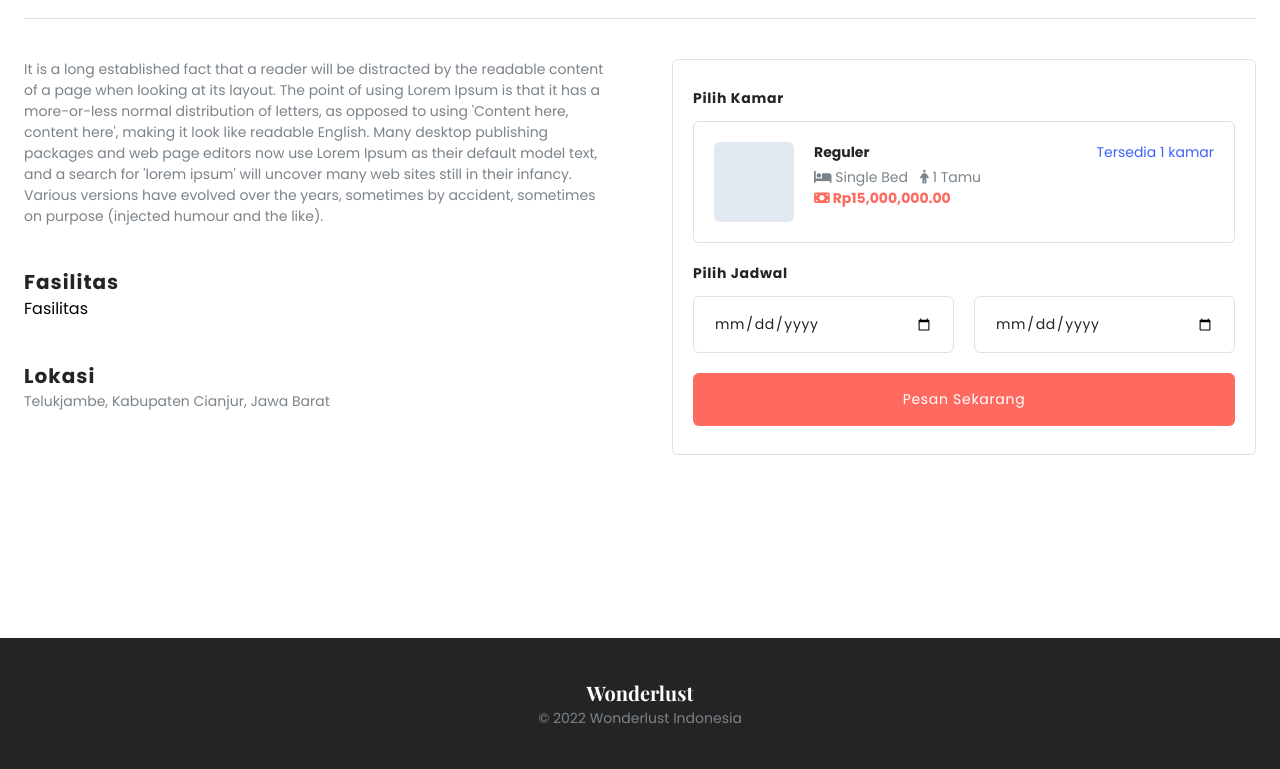
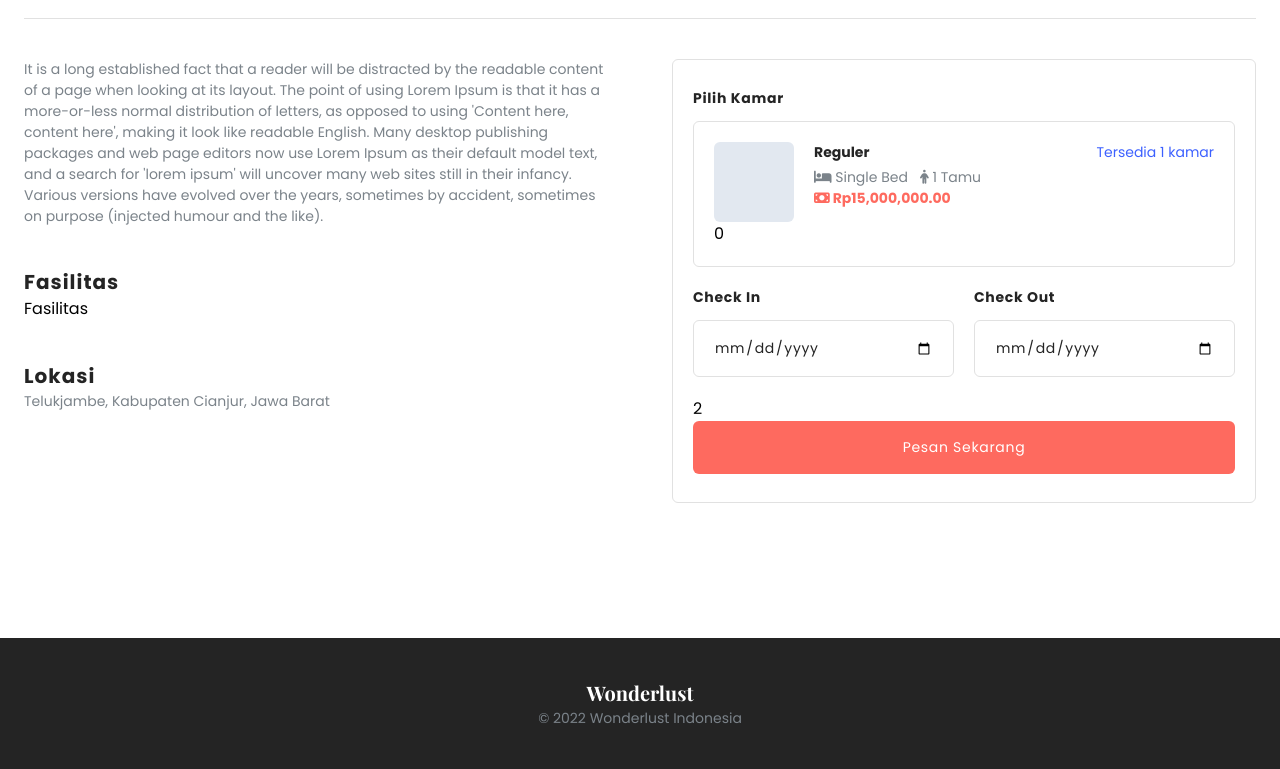
Before and after one commit to fadhlijabbar/wonderlust, a PHP site: page /hotel.php?id=4 in a window 1280 px wide. Shown: the part 1071-1840 px from the top of the page. Run offline with PHP 8.4, Linux system fonts and the light colour scheme; data comes from the database, SQL or seed files in the repository; some libraries are stand-ins or nearby versions; some web fonts are replaced.

Commit message:
update fadhli

```diff
--- a/dist/output.css
+++ b/dist/output.css
@@ -584,6 +584,10 @@ Ensure the default browser behavior of the `hidden` attribute.
   margin-right: 0.75rem;
 }
 
+.mt-5 {
+  margin-top: 1.25rem;
+}
+
 .inline-block {
   display: inline-block;
 }
@@ -779,6 +783,14 @@ Ensure the default browser behavior of the `hidden` attribute.
 
 .p-3 {
   padding: 0.75rem;
+}
+
+.p-1 {
+  padding: 0.25rem;
+}
+
+.p-2 {
+  padding: 0.5rem;
 }
 
 .px-6 {
--- a/hotel.php
+++ b/hotel.php
@@ -20,6 +20,7 @@ $id_hotel = $_GET['id'];
     <link rel="preconnect" href="https://fonts.gstatic.com" crossorigin>
     <link href="https://fonts.googleapis.com/css2?family=Playfair+Display:ital,wght@0,400;0,500;0,600;0,700;0,800;0,900;1,400;1,500;1,600;1,700;1,800;1,900&display=swap" rel="stylesheet">
     <script src="https://kit.fontawesome.com/be579e605d.js" crossorigin="anonymous"></script>
+    <script src="https://code.jquery.com/jquery-3.6.0.js" integrity="sha256-H+K7U5CnXl1h5ywQfKtSj8PCmoN9aaq30gDh27Xc0jk=" crossorigin="anonymous"></script>
 </head>
 
 <body class="font-poppins">
@@ -148,11 +149,15 @@ $id_hotel = $_GET['id'];
                                 <div class="text-sm font-bold text-quaternary tracking-wider mb-3">
                                     Pilih Kamar
                                 </div>
+
+                                <form action="book.php?id=<?php echo $id_hotel ?>" method="GET">
                                     <?php
-                                $getRoom = mysqli_query($conn, "SELECT * FROM kamar WHERE id_hotel = '$data[id_hotel]' ORDER BY harga ASC");
+                                    $getRoom = mysqli_query($conn, "SELECT * FROM kamar WHERE id_hotel = '$data[id_hotel]' and tersedia>=1 ORDER BY id_kamar ASC");
+                                    $number = 1;
                                     while ($dataRoom = mysqli_fetch_array($getRoom)) {
                                     ?>
-                                    <div class="border border-border rounded-md p-5 cursor-pointer mb-5">
+
+                                        <div id="roomList<?php echo $number ?>" class="border border-border rounded-md p-5 cursor-pointer mb-5">
                                             <div>
                                                 <div class="w-20 h-20 bg-slate-200 rounded-md float-left mr-5"></div>
                                                 <div class="float-left">
@@ -181,22 +186,38 @@ $id_hotel = $_GET['id'];
                                                     </div>
                                                 </div>
                                                 <div class="clear-both"></div>
+
+                                                <div class="">
+                                                    <input type="text" id="id_kamar<?php echo $number; ?>" name="id_kamar<?php echo $number; ?>" value="0">
                                                 </div>
                                             </div>
-                                <?php } ?>
-                                <input type="hidden" name="id_kamar" value="">
-                                <div class="text-sm font-bold text-quaternary tracking-wider mb-3">
-                                    Pilih Jadwal
                                         </div>
+                                    <?php
+                                        $number++;
+                                    }
+                                    ?>
                                     <div class="grid grid-cols-2 gap-5 mb-5">
                                         <div>
-                                        <input type="date" placeholder="Masukkan kata sandi Anda" class="w-full py-4 px-5 text-sm inline rounded-md focus:outline-none text-quaternary tracking-wider border-border border">
+                                            <div class="text-sm font-bold text-quaternary tracking-wider mb-3">
+                                                Check In
                                             </div>
                                             <div>
-                                        <input type="date" placeholder="Masukkan kata sandi Anda" class="w-full py-4 px-5 text-sm inline rounded-md focus:outline-none text-quaternary tracking-wider border-border border">
+                                                <input type="date" name="checkin" required class=" w-full py-4 px-5 text-sm inline rounded-md focus:outline-none text-quaternary tracking-wider border-border border">
                                             </div>
                                         </div>
+                                        <div>
+                                            <div class="text-sm font-bold text-quaternary tracking-wider mb-3">
+                                                Check Out
+                                            </div>
+                                            <div>
+                                                <input type="date" name="checkout" required class=" w-full py-4 px-5 text-sm inline rounded-md focus:outline-none text-quaternary tracking-wider border-border border">
+                                            </div>
+                                        </div>
+                                    </div>
+
+                                    <input type="text" name="form_total" value="<?php echo $number ?>">
                                     <input type="submit" value="Pesan Sekarang" class="w-full inline tracking-wider bg-secondary py-4 text-sm rounded-md text-white hover:bg-secondary-hover cursor-pointer">
+                                </form>
                             </div>
                         </div>
                     </div>
@@ -789,7 +810,7 @@ $id_hotel = $_GET['id'];
         <div class=" font-playfair-display text-white font-bold text-base">
             Wonderlust
         </div>
-        <div>
+        <div id="numberr">
             © 2022 Wonderlust Indonesia
         </div>
     </footer>
@@ -797,4 +818,25 @@ $id_hotel = $_GET['id'];
 
 </body>
 
+<script>
+    <?php
+    $getRoom = mysqli_query($conn, "SELECT * FROM kamar WHERE id_hotel = '$data[id_hotel]' and tersedia>=1 ORDER BY id_kamar ASC");
+    $number = 1;
+    while ($dataRoom = mysqli_fetch_array($getRoom)) {
+    ?>
+        $("#roomList<?php echo $number; ?>").click(function() {
+            if ($("#roomList<?php echo $number; ?>").hasClass("border-secondary")) {
+                $("#roomList<?php echo $number; ?>").removeClass("border-secondary");
+                $("#id_kamar<?php echo $number; ?>").val(0);
+            } else {
+                $("#roomList<?php echo $number; ?>").toggleClass("border-secondary");
+                $("#id_kamar<?php echo $number; ?>").val(<?php echo $dataRoom['id_kamar'] ?>);
+            }
+        });
+    <?php
+        $number++;
+    }
+    ?>
+</script>
+
 </html>
--- a/index.php
+++ b/index.php
@@ -119,7 +119,7 @@ include "config/connect.php";
                     </a>
                 </div>
                 <div class="grid justify-items-center">
-                    <img src="assets/img/hero-illust.png" alt="">
+                    <img src="src/assets/img/hero-illust.png" alt="">
                 </div>
             </div>
         </div>
```
Also changed, not shown: book.php (added, +17 -0 lines), pengurus/hotel.php (+15 -1 lines), dashboard.php (added), data/thumb/IMG_1_5_6.jpeg (added). Lines whose indentation alone changed are shown as unchanged.
